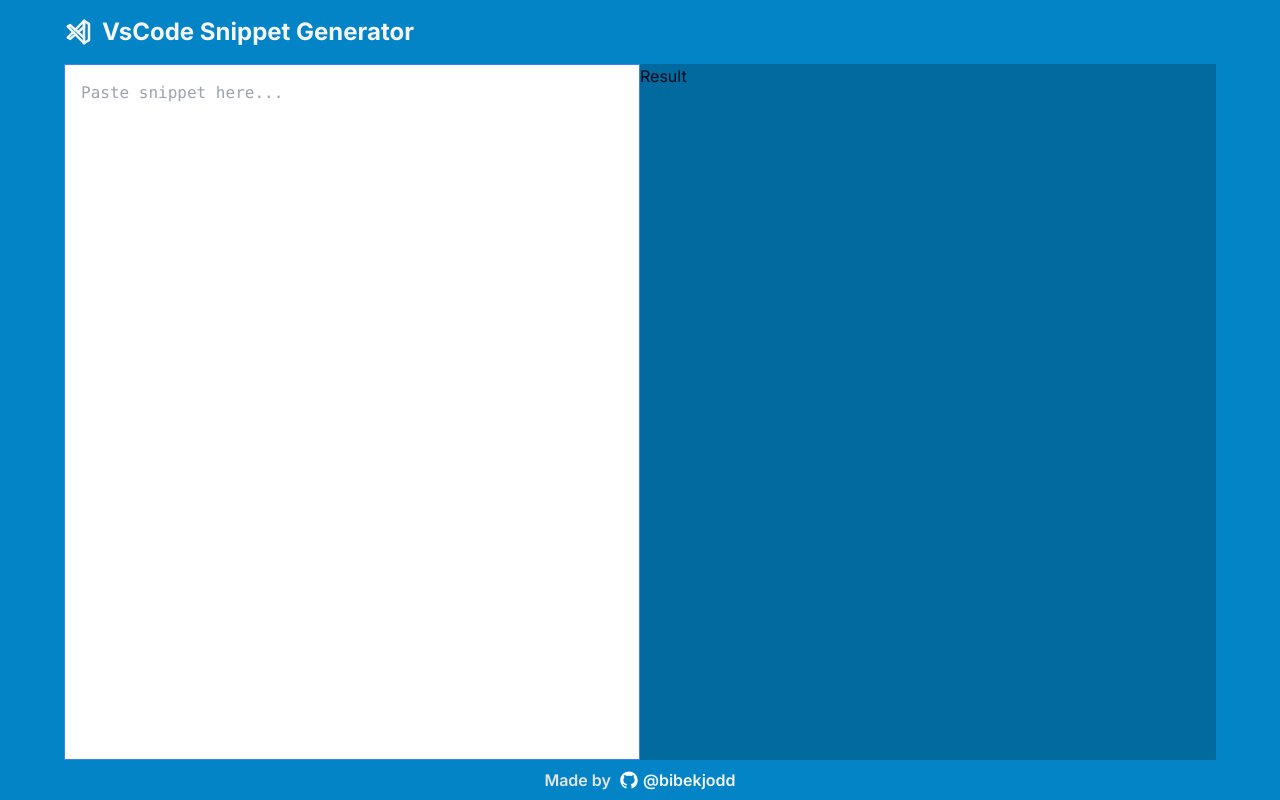
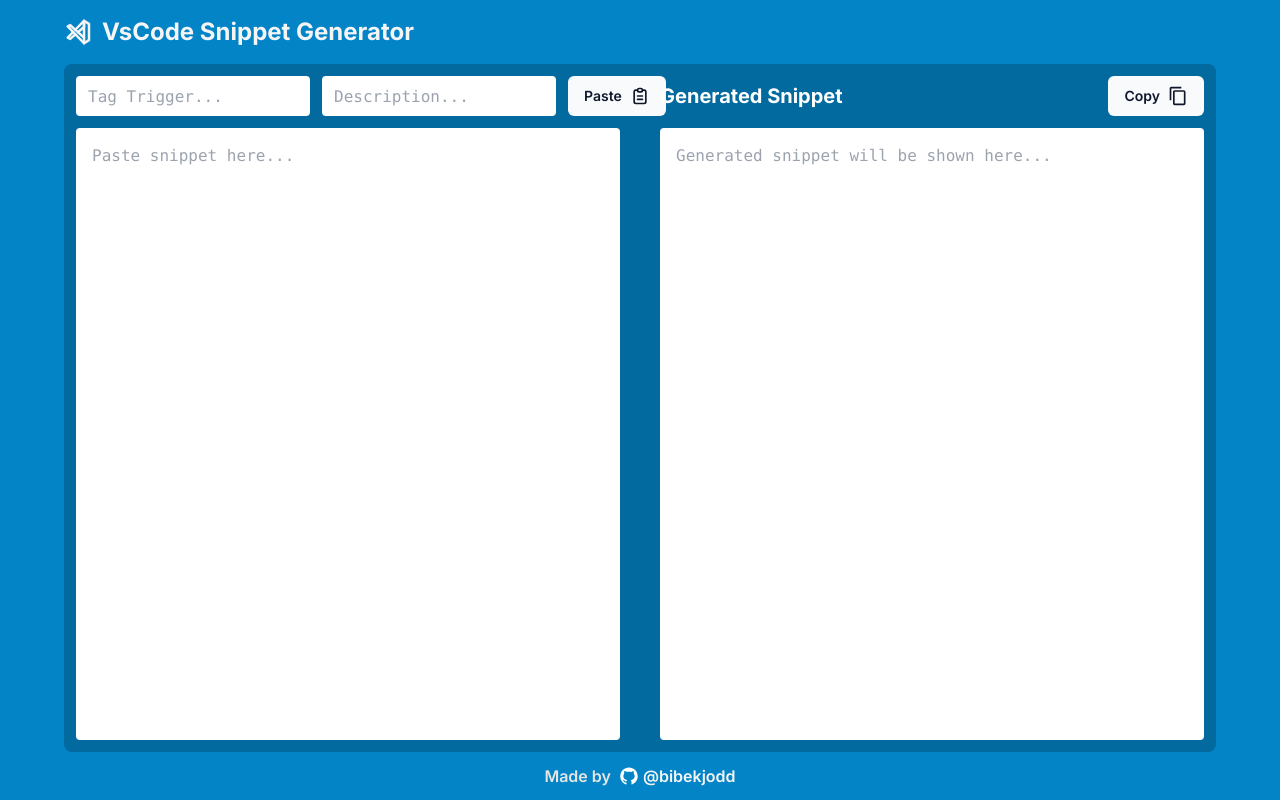
Before and after one commit to bibekjodd/vs-code-snippet-generator, a Next.js app: page / in a window 1280 px wide. Built offline with nearby package versions, Linux system fonts and the light colour scheme.

Commit message:
feat: add editor & result panel

```diff
--- a/package.json
+++ b/package.json
@@ -19,6 +19,7 @@
     "react-ace": "^10.1.0",
     "react-dom": "^18",
     "react-icons": "^4.11.0",
+    "sonner": "^1.0.3",
     "tailwind-merge": "^2.0.0",
     "tailwindcss-animate": "^1.0.7",
     "zustand": "^4.4.4"
--- a/src/app/page.tsx
+++ b/src/app/page.tsx
@@ -7,9 +7,9 @@
 
 export default function page() {
   return (
-    <main className="mx-auto flex h-screen flex-col px-3.5 sm:px-4 md:px-5 lg:px-16">
+    <main className="mx-auto flex flex-col overflow-y-auto px-3.5 sm:px-4 md:px-5 lg:h-screen xl:px-16">
       <Header />
-      <div className="grid flex-1 grid-cols-2 bg-black/20">
+      <div className="mb-5 grid flex-1 grid-cols-1 flex-col rounded-lg bg-black/20 p-3 pt-0 lg:mb-0 lg:grid-cols-2">
         <Editor />
         <Result />
       </div>
--- a/src/components/editor.tsx
+++ b/src/components/editor.tsx
@@ -1,13 +1,44 @@
 'use client';
+import { useSnippetGenerator } from '@/hooks/useSnippetGenerator';
 import React from 'react';
+import { Button } from './ui/button';
+import { TbClipboardText } from 'react-icons/tb';
 
 export default function Editor() {
+  const input = useSnippetGenerator((state) => state.input);
+  const tabTriggerName = useSnippetGenerator((state) => state.tabTriggerName);
+  const description = useSnippetGenerator((state) => state.description);
+  const inputsChanged = useSnippetGenerator((state) => state.inputsChanged);
   return (
-    <div className="flex flex-col border border-blue-500">
-      <div></div>
+    <div className="flex flex-col lg:pr-5">
+      <section className="flex w-full items-center sm:h-16">
+        <div className="flex w-full flex-col space-y-3 py-3 sm:flex-row sm:space-x-3 sm:space-y-0">
+          <input
+            type="text"
+            placeholder="Tag Trigger..."
+            className="h-10 flex-shrink flex-grow rounded-sm bg-white px-2 font-mono outline-none lg:px-3"
+            value={tabTriggerName}
+            onChange={(e) => inputsChanged({ tabTriggerName: e.target.value })}
+          />
+          <input
+            type="text"
+            placeholder="Description..."
+            value={description}
+            onChange={(e) => inputsChanged({ description: e.target.value })}
+            className="h-10 flex-shrink flex-grow rounded-sm bg-white px-2 font-mono outline-none lg:px-3 "
+          />
+          <Button className="dark inline-flex h-10 flex-shrink-0 space-x-2">
+            <span className="font-semibold">Paste</span>
+            <TbClipboardText className="h-5 w-5" />
+          </Button>
+        </div>
+      </section>
+
       <textarea
+        value={input}
+        onChange={(e) => inputsChanged({ input: e.target.value })}
         placeholder="Paste snippet here..."
-        className="bg-transprent flex-1 resize-none p-4 font-mono outline-none"
+        className="min-h-[200px] flex-1 resize-none rounded-sm p-4 font-mono outline-none "
       ></textarea>
     </div>
   );
--- a/src/components/footer.tsx
+++ b/src/components/footer.tsx
@@ -3,7 +3,7 @@
 
 export default function Footer() {
   return (
-    <div className="flex h-10 items-center justify-center">
+    <div className="flex h-16 items-center justify-center lg:h-12">
       <p className="flex items-center">
         <span className="mr-2 font-semibold text-neutral-200">Made by </span>
         <a
--- a/src/components/header.tsx
+++ b/src/components/header.tsx
@@ -3,7 +3,7 @@
 
 export default function Header() {
   return (
-    <header className="flex h-16 items-center">
+    <header className="min-h-16 flex h-16 items-center">
       <h3 className="flex items-center space-x-2 text-2xl font-bold text-neutral-100">
         <TbBrandVscode className="text-3xl" />
         <span>VsCode Snippet Generator</span>
--- a/src/components/result.tsx
+++ b/src/components/result.tsx
@@ -1,5 +1,26 @@
+'use client';
+import { useSnippetGenerator } from '@/hooks/useSnippetGenerator';
 import React from 'react';
+import { MdContentCopy } from 'react-icons/md';
+import { Button } from './ui/button';
 
 export default function Result() {
-  return <div>Result</div>;
+  const output = useSnippetGenerator((state) => state.output);
+  return (
+    <div className="flex flex-col lg:pl-5">
+      <div className="flex h-16 items-center justify-between">
+        <p className="text-xl font-bold text-white">Generated Snippet</p>
+        <Button className="dark flex h-10 items-center space-x-2 font-semibold">
+          <span>Copy</span>
+          <MdContentCopy className="h-5 w-5" />
+        </Button>
+      </div>
+      <textarea
+        value={output}
+        readOnly
+        placeholder="Generated snippet will be shown here..."
+        className="min-h-[200px] flex-1 resize-none rounded-sm p-4 font-mono outline-none"
+      ></textarea>
+    </div>
+  );
 }
--- /dev/null
+++ b/src/hooks/useSnippetGenerator.ts
@@ -0,0 +1,37 @@
+import { create } from 'zustand';
+
+type ChangedInputsArg = {
+  input?: string;
+  description?: string;
+  tabTriggerName?: string;
+};
+
+interface UseSnippetGenerator {
+  input: string;
+  description: string;
+  tabTriggerName: string;
+  output: string;
+
+  inputsChanged: (inputs: ChangedInputsArg) => void;
+  generate: () => void;
+}
+
+export const useSnippetGenerator = create<UseSnippetGenerator>((set, get) => ({
+  input: '',
+  description: '',
+  tabTriggerName: '',
+  output: '',
+
+  inputsChanged(inputs) {
+    set(inputs);
+    get().generate();
+  },
+
+  generate() {
+    const { input, description, tabTriggerName } = get();
+    const output = '';
+    set({ output });
+  }
+
+  // end
+}));
```
Also changed, not shown: .eslintrc.json, 1 other file (tests, documents, lock files or other folders).
